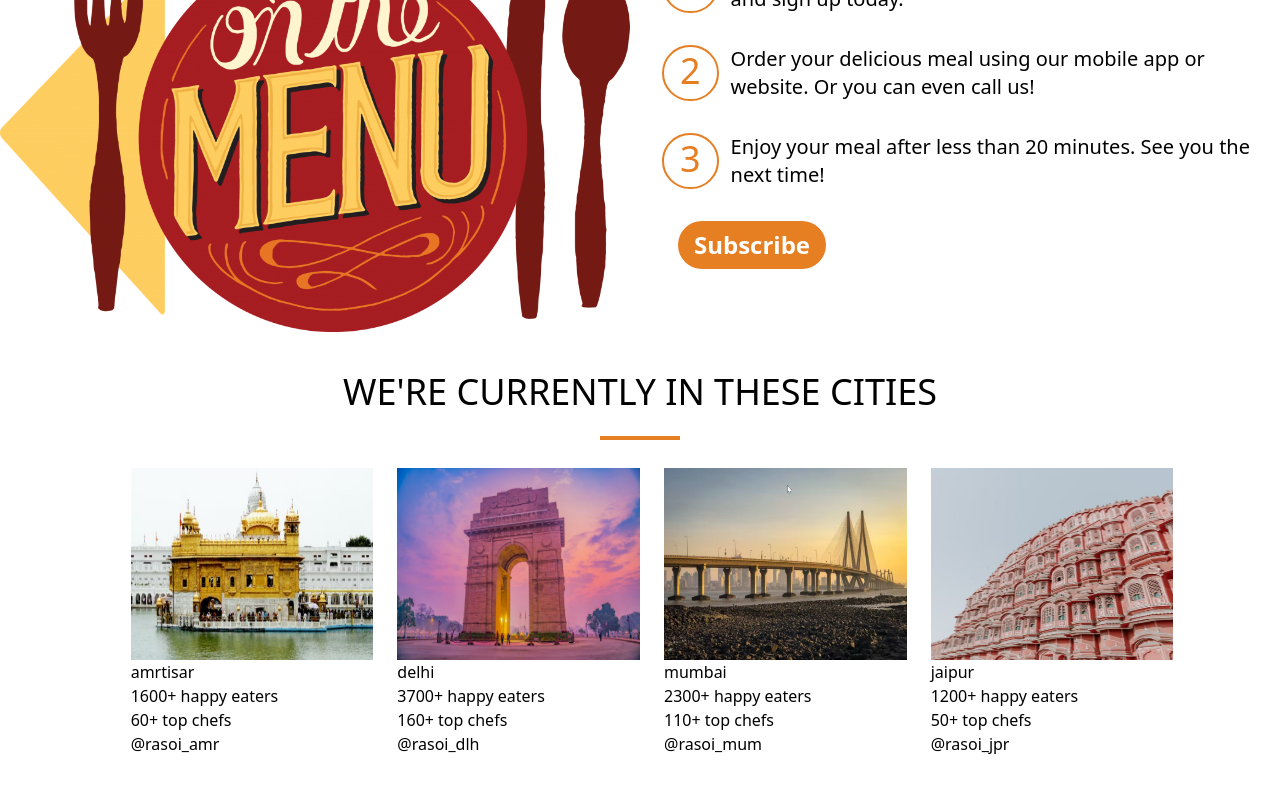
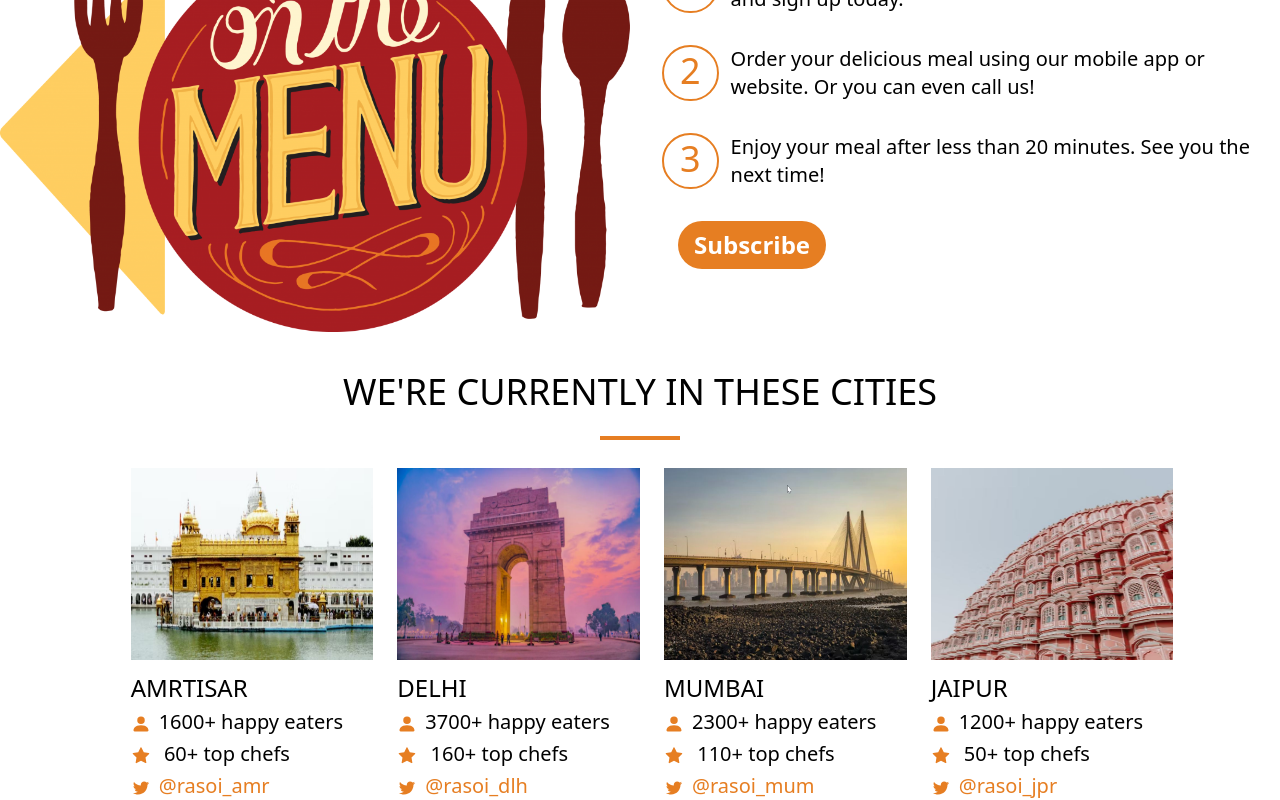
Before and after one commit to barnwalp/rasoi, a React (Create React App) app: page / in a window 1280 px wide. Shown: the part 2131-2931 px from the top of the page. Before the commit the page ends 2887 px from the top, so only its background shows below. Built offline with nearby package versions, Linux system fonts and the light colour scheme.

Commit message:
feat/styling cities section

```diff
--- a/src/App.js
+++ b/src/App.js
@@ -1,4 +1,7 @@
 import { Fragment, useState } from 'react';
+import { AiFillStar } from 'react-icons/ai';
+import { BsFillPersonFill } from 'react-icons/bs';
+import { AiOutlineTwitter } from 'react-icons/ai';
 import logo from './assets/rasoi_logo.png';
 import locations from './assets/citi-data';
 import { BiInfinite } from "react-icons/bi";
@@ -36,11 +39,11 @@ const App = () => {
 		return (
 			<div className="ml-6">
 				<img className="h-48 w-full overflow-hidden" src={ city.url } alt={city.city} />
-				<h3>{city.city}</h3>
+				<h3 className="text-2xl mt-3 font-light uppercase">{city.city}</h3>
 				<div>
-					<p>{city.noOfCustomers}</p>
-					<p>{city.noOfChefs}</p>
-					<p>{city.twitterHandle}</p>
+					<p className="text-xl font-light mt-1"><BsFillPersonFill className="inline text-primary mr-2"/>{city.noOfCustomers}</p>
+					<p className="text-xl font-light mt-1"><AiFillStar className="inline text-primary mr-2" /> {city.noOfChefs}</p>
+					<p className="text-xl font-light mt-1 text-primary">< AiOutlineTwitter className="inline text-primary mr-2" />{city.twitterHandle}</p>
 				</div>
 			</div>
 		)
```
